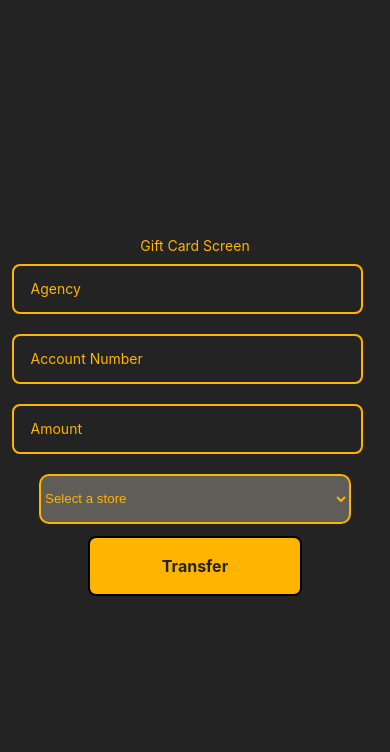
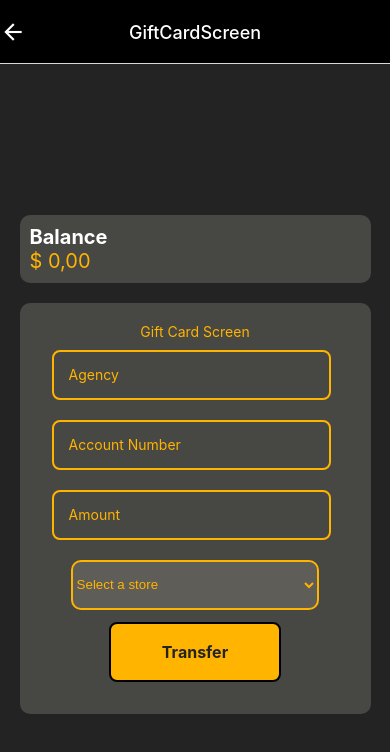
Before and after one commit to RaffeuL/Desafio-W3-FrontEnd, a React Native app: screen /GiftCardScreen in a window 390 px wide. Shown: the top 752 px of the page. Built offline with nearby package versions, Linux system fonts and the light colour scheme.

Commit message:
create account info component and use api

```diff
--- /dev/null
+++ b/src/globalComponents/AccountInfo.js
@@ -0,0 +1,49 @@
+import React from "react";
+import { View, Text, StyleSheet } from "react-native";
+import { useSelector } from "react-redux";
+
+export default function AccountInfo({ showName = false }) {
+    const user = useSelector((state) => state.user);
+
+    return (
+        <View style={styles.container}>
+            {showName && (
+                <Text
+                    style={styles.userName}
+                >{`Bem vindo,\n${user.name}`}</Text>
+            )}
+            <View>
+                <Text style={styles.balanceTitle}>Balance</Text>
+                <Text style={styles.balance}>{`$ ${user.balance}`}</Text>
+            </View>
+        </View>
+    );
+}
+
+const styles = StyleSheet.create({
+    container: {
+        backgroundColor: "#474743",
+        width: "90%",
+        borderRadius: 10,
+        padding: 10,
+        marginVertical: 20,
+        alignSelf: "center",
+        justifyContent: "space-between",
+    },
+    userName: {
+        color: "#FFB400",
+        fontSize: 24,
+        fontWeight: "bold",
+        width: "100%",
+        marginBottom: 25,
+    },
+    balanceTitle: {
+        color: "white",
+        fontWeight: "bold",
+        fontSize: 20,
+    },
+    balance: {
+        color: "#FFB400",
+        fontSize: 20,
+    },
+});
--- a/src/globalComponents/Card.js
+++ b/src/globalComponents/Card.js
@@ -21,7 +21,7 @@ const styles = StyleSheet.create({
         justifyContent: "center",
     },
     text: {
-        color: "white",
+        color: "black",
         fontWeight: "bold",
     },
 });
--- a/src/globalComponents/OptionsNavigation.js
+++ /dev/null
@@ -1,45 +0,0 @@
-import { useNavigation } from "@react-navigation/native";
-import React from "react";
-import { View, Text, StyleSheet } from "react-native";
-
-export default function OptionsNavigation() {
-    const navigation = useNavigation();
-    return (
-        <View style={styles.container}>
-            <Text
-                style={styles.text}
-                onPress={() => navigation.navigate("TransferScreen")}
-            >
-                Transfer
-            </Text>
-            <Text
-                style={styles.text}
-                onPress={() => navigation.navigate("BankStatementScreen")}
-            >
-                Bank Statement
-            </Text>
-            <Text
-                style={styles.text}
-                onPress={() => navigation.navigate("GiftCardScreen")}
-            >
-                Gift Card
-            </Text>
-        </View>
-    );
-}
-
-const styles = StyleSheet.create({
-    container: {
-        flexDirection: "row",
-        marginVertical: 10,
-        width: "90%",
-        alignSelf: "center",
-    },
-    text: {
-        color: "#FFB400",
-        textAlign: "center",
-        fontSize: 20,
-        fontWeight: "bold",
-        marginHorizontal: 5,
-    },
-});
--- a/src/routes/HomeRoutes.js
+++ b/src/routes/HomeRoutes.js
@@ -1,5 +1,5 @@
 import React from "react";
-import { StyleSheet } from "react-native";
+import { MaterialIcons } from "@expo/vector-icons";
 import { createNativeStackNavigator } from "@react-navigation/native-stack";
 
 import Home from "../screens/Home";
@@ -8,20 +8,37 @@ import GiftCardScreen from "../screens/GiftCardScreen";
 import BankStatementScreen from "../screens/BankStatementScreen";
 import LogIn from "../screens/LogIn";
 
+import { TouchableOpacity } from "react-native";
+import { useNavigation } from "@react-navigation/native";
+
 const Stack = createNativeStackNavigator();
 
 export default function HomeRoutes() {
+    const navigation = useNavigation();
     return (
         <Stack.Navigator
             initialRouteName="Home"
             screenOptions={{
-                headerShown: false,
-                tabBarStyle: styles.tabBar,
-                tabBarLabelStyle: styles.tabBarLabel,
-                tabBarItemStyle: styles.tabBarItem,
+                headerTitleAlign: "center",
+                headerStyle: { backgroundColor: "black" },
+                headerTitleStyle: { color: "white" },
+                headerIconColor: "#484848",
+                headerLeft: () => (
+                    <TouchableOpacity onPress={() => navigation.goBack()}>
+                        <MaterialIcons
+                            name="arrow-back"
+                            size={26}
+                            color="white"
+                        />
+                    </TouchableOpacity>
+                ),
             }}
         >
-            <Stack.Screen name="Home" component={Home} />
+            <Stack.Screen
+                name="Home"
+                component={Home}
+                options={{ headerShown: false }}
+            />
             <Stack.Screen name="TransferScreen" component={TransferScreen} />
             <Stack.Screen name="GiftCardScreen" component={GiftCardScreen} />
             <Stack.Screen
@@ -32,29 +49,3 @@ export default function HomeRoutes() {
         </Stack.Navigator>
     );
 }
-
-const styles = StyleSheet.create({
-    tabBar: {
-        position: "absolute",
-        bottom: 0,
-        height: 80,
-        backgroundColor: "white",
-        borderTopStartRadius: 30,
-        borderTopEndRadius: 30,
-        borderWidth: 1,
-        borderColor: "#ddd",
-        borderTopWidth: 2,
-        shadowColor: "#000000",
-        shadowOffset: { width: 0, height: 2 },
-        shadowOpacity: 0.9,
-        shadowRadius: 30,
-        elevation: 3,
-    },
-    tabBarLabel: {
-        fontSize: 10,
-        fontFamily: "MontserratBold",
-    },
-    tabBarItem: {
-        paddingVertical: 5,
-    },
-});
--- a/src/screens/BankStatementScreen/index.js
+++ b/src/screens/BankStatementScreen/index.js
@@ -3,8 +3,6 @@ import { Text, View, StyleSheet, Alert, Keyboard } from "react-native";
 import Input from "../../globalComponents/Input";
 import Button from "../../globalComponents/Button";
 import DateSelector from "./components/DateSelector";
-import OptionsNavigation from "../../globalComponents/OptionsNavigation";
-
 export default function BankStatementScreen() {
     const [agency, setAgency] = useState("");
     const [account, setAccount] = useState("");
--- a/src/screens/GiftCardScreen/index.js
+++ b/src/screens/GiftCardScreen/index.js
@@ -4,7 +4,7 @@ import { Picker } from "@react-native-picker/picker";
 
 import Input from "../../globalComponents/Input";
 import Button from "../../globalComponents/Button";
-import OptionsNavigation from "../../globalComponents/OptionsNavigation";
+import AccountInfo from "../../globalComponents/AccountInfo";
 
 export default function GiftCardScreen() {
     const [agency, setAgency] = useState("");
@@ -84,8 +84,9 @@ export default function GiftCardScreen() {
     }
 
     return (
-        <>
-            <View style={styles.screen}>
+        <View style={styles.screen}>
+            <AccountInfo />
+            <View style={styles.inputs}>
                 <Text style={styles.text}>Gift Card Screen</Text>
                 <Input
                     placeholder={"Agency"}
@@ -142,7 +143,7 @@ export default function GiftCardScreen() {
                 )}
                 <Button label={"Transfer"} onPress={validate} />
             </View>
-        </>
+        </View>
     );
 }
 
@@ -152,6 +153,13 @@ const styles = StyleSheet.create({
         height: "100%",
         width: "100%",
         justifyContent: "center",
+        alignItems: "center",
+    },
+    inputs: {
+        padding: 20,
+        width: "90%",
+        backgroundColor: "#474743",
+        borderRadius: 10,
     },
     text: {
         color: "#FFB400",
--- a/src/screens/Home/index.js
+++ b/src/screens/Home/index.js
@@ -6,6 +6,7 @@ import Card from "../../globalComponents/Card";
 import { useDispatch } from "react-redux";
 import { userLogout } from "../../services/userFeatures/auth";
 import { logoutUser } from "../../store/user";
+import AccountInfo from "../../globalComponents/AccountInfo";
 
 export default function Home() {
     const navigation = useNavigation();
@@ -21,6 +22,7 @@ export default function Home() {
     return (
         <>
             <View style={styles.screen}>
+                <AccountInfo showName={true} />
                 <View style={styles.tileCard}>
                     <Card
                         iconName={"card-giftcard"}
@@ -56,6 +58,7 @@ const styles = StyleSheet.create({
     screen: {
         backgroundColor: "#232323",
         height: "100%",
+        justifyContent: "center",
     },
 
     tileCard: {
--- a/src/screens/LogIn/index.js
+++ b/src/screens/LogIn/index.js
@@ -83,17 +83,15 @@ export default function LogIn() {
         });
         if (tokenRequest.status === "sucess") {
             dispach(setToken(tokenRequest.data));
-            const userRequest = await getUserData();
-            if (userRequest.status === "sucess") {
-                dispach(setUser(userRequest.data));
-                navigation.replace("HomeRoutes");
-            } else {
-                Alert.alert("Error", userRequest);
-            }
+            navigation.replace("HomeRoutes");
         } else {
             switch (tokenRequest) {
                 case "Request failed with status code 404":
-                    Alert.alert("Error", "Credentials not found");
+                    Alert.alert("Error", "Invalid credentials");
+                    break;
+                case "Request failed with status code 401":
+                    Alert.alert("Error", "Not authorized");
+                    break;
             }
         }
     }
--- a/src/screens/TransferScreen/index.js
+++ b/src/screens/TransferScreen/index.js
@@ -2,9 +2,7 @@ import React, { useState } from "react";
 import { Text, View, StyleSheet, Alert, Keyboard } from "react-native";
 import Input from "../../globalComponents/Input";
 import Button from "../../globalComponents/Button";
-import OptionsNavigation from "../../globalComponents/OptionsNavigation";
 import { useSelector, useDispatch } from "react-redux";
-import { logoutUser } from "../../store/user";
 
 export default function TransferScreen() {
     const user = useSelector((state) => state.user);
--- a/src/services/api.js
+++ b/src/services/api.js
@@ -9,7 +9,6 @@ const api = axios.create({
 
 api.interceptors.request.use(async (config) => {
     const token = store.getState().token;
-    //console.log(token);
     config.headers.Authorization = `Bearer ${token}`;
 
     return config;
--- a/src/store/user/index.js
+++ b/src/store/user/index.js
@@ -1,6 +1,6 @@
 import { createSlice } from "@reduxjs/toolkit";
 
-const initialState = { user: {}, token: "" };
+const initialState = { user: { name: "user 1", balance: "0,00" }, token: "" };
 
 const userSlice = createSlice({
     name: "user",
```
Also changed, not shown: src/globalComponents/Top.js (deleted, +0 -27 lines).
